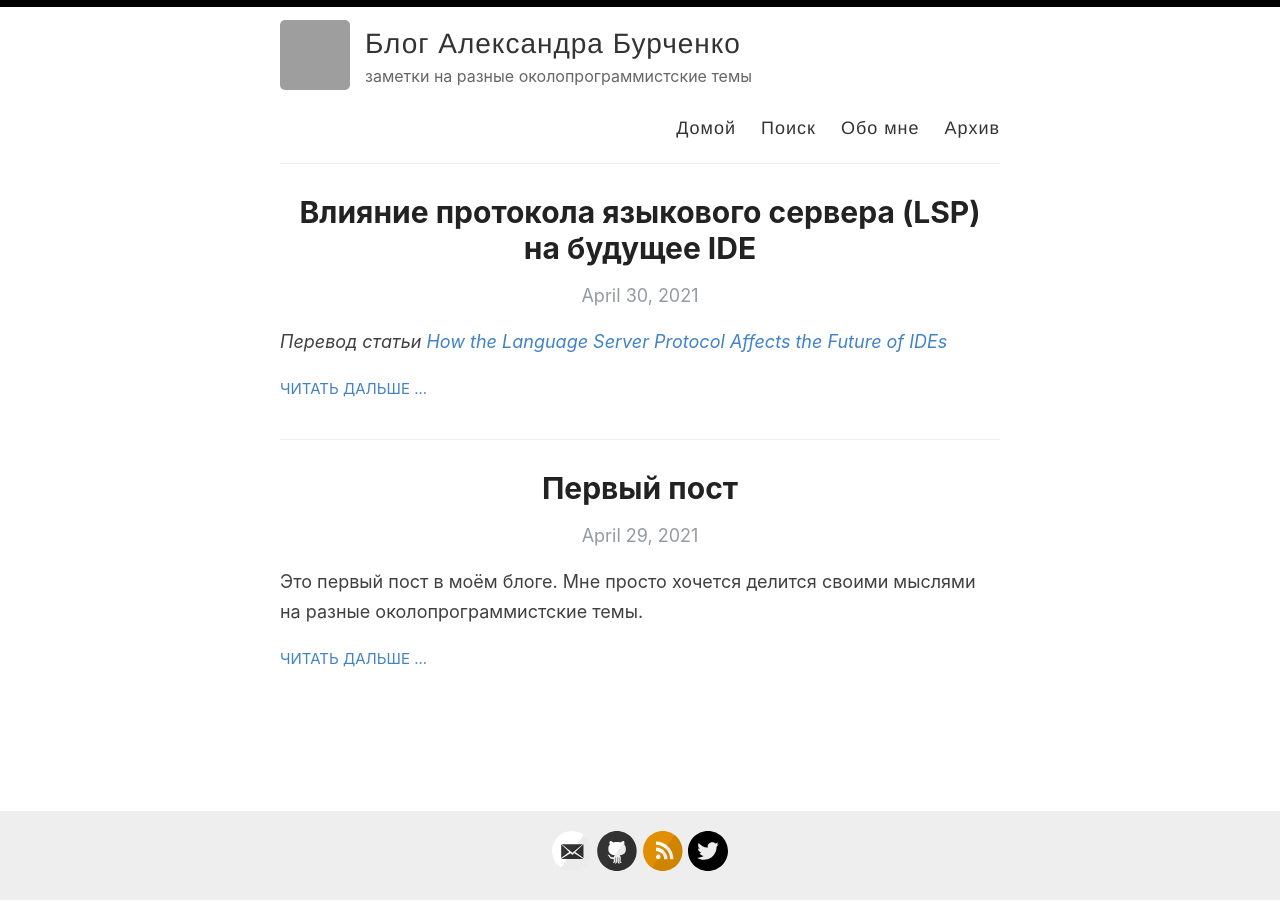
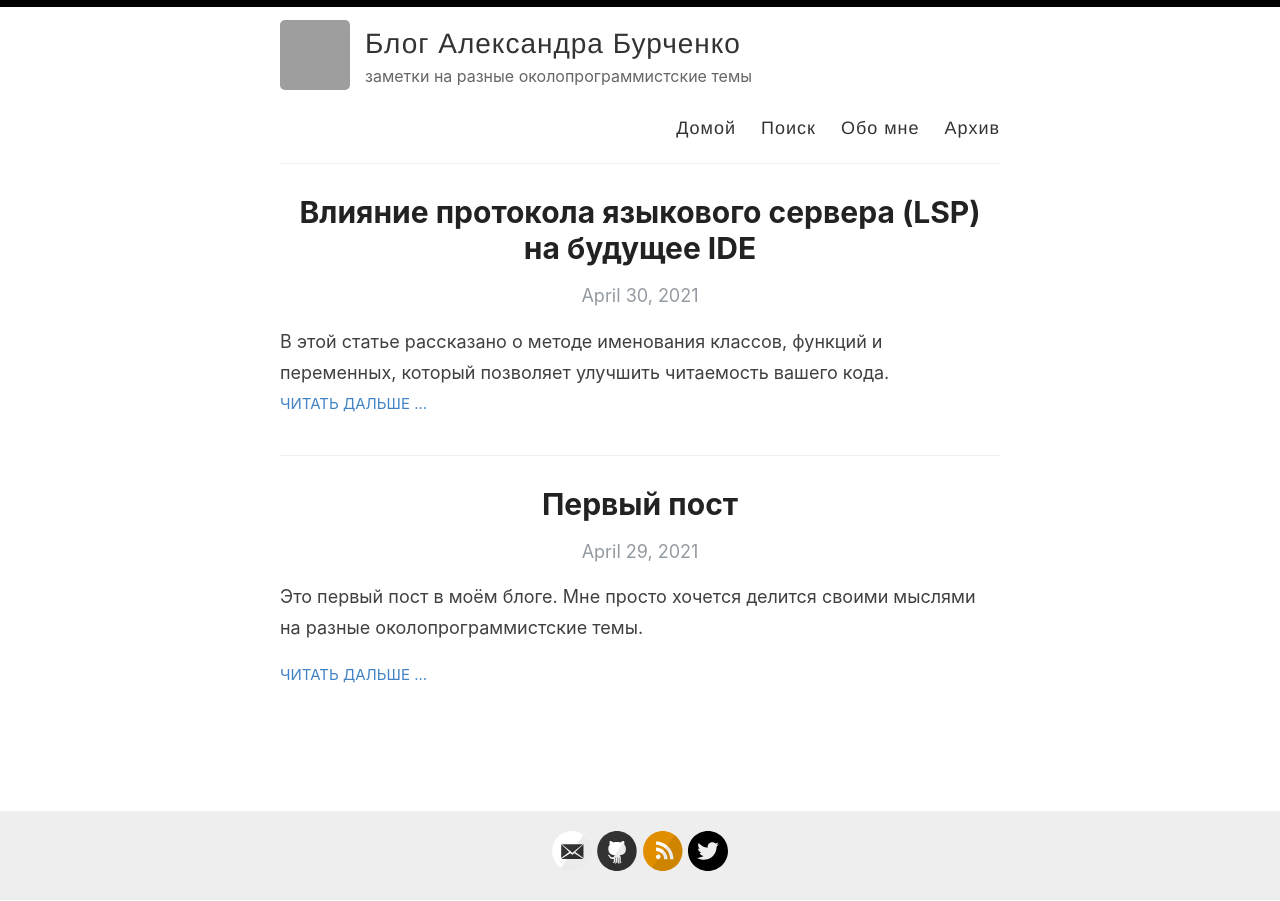
Before and after one commit to AABur/aabur.github.io, a Jekyll site: the page built from index.html, in a window 1280 px wide. Built offline with Jekyll 4.4.1, drawn with Linux system fonts in a browser that asks for light colours; the list of posts is cut into pages by our own code; some of the changed lines change nothing that is shown; grey boxes are pictures that could not be loaded.

Commit message:
update 2021-4-30-How-LSP-Affects-Future-of-IDEs

```diff
--- a/_posts/2021-4-30-How-LSP-Affects-Future-of-IDEs.md
+++ b/_posts/2021-4-30-How-LSP-Affects-Future-of-IDEs.md
@@ -2,6 +2,7 @@
 layout: post
 title: Влияние протокола языкового сервера (LSP) на будущее IDE
 categories: [Hexlet, Habr]
+excerpt: В этой статье рассказано о методе именования классов, функций и переменных, который позволяет улучшить читаемость вашего кода.
 published: true
 ---
 _Перевод статьи [How the Language Server Protocol Affects the Future of IDEs](https://www.freecodecamp.org/news/language-server-protocol-and-the-future-of-ide/)_
@@ -9,7 +10,7 @@ _Перевод статьи [How the Language Server Protocol Affects the Futur
 _Автор оригинала [Mehul Mohan](https://www.freecodecamp.org/news/author/mehulmpt/)_
 
 
-![screely.png]({{site.baseurl}}/images/screely.png)
+![screely.png]({{site.baseurl}}/images/LSP-1.png)
 
 С момента своего появления Visual Studio Code в одиночку так сильно повлиял на экосистему разработчиков, что возврата назад уже не будет. Это общедоступный бесплатный инструмент с открытым исходным кодом и это очень мощный инструмент.
 
@@ -31,7 +32,7 @@ _Автор оригинала [Mehul Mohan](https://www.freecodecamp.org/news/a
 
 Поддержка автозавершения и IntelliSense для HTML/CSS/JavaScript идет сразу вместе с VSCode (так же, как PyCharm идет сразу с поддержкой Python). Однако такая же поддержка других языков может быть реализована с помощью протокола LSP для этих языков.
 
-![pn5c0n3zus769e5fadbk.gif]({{site.baseurl}}/images/pn5c0n3zus769e5fadbk.gif)
+![pn5c0n3zus769e5fadbk.gif]({{site.baseurl}}/images/LSP-2.gif)
 
 
 ## Что такое JSON-RPC?
@@ -78,7 +79,7 @@ Content-Length: 78
 
 LSP требует, чтобы вы передали заголовок `Content-Length`, за которым следуют два `CRLF` токена `\r\n`. Когда запущенные языковые серверы, такие как `ccls`, получат это сообщение, они ответят соответствующим сообщением:
 
-![7zxtfv0a4c15mqxdl2mr.png]({{site.baseurl}}/images/7zxtfv0a4c15mqxdl2mr.png)
+![7zxtfv0a4c15mqxdl2mr.png]({{site.baseurl}}/images/LSP-3.png)
 
 Конечно, в приведенном выше примере видно, что `ccls` говорит о том, что не существует метода, названного `runThisFunction`. Но можно заметить, что удаленный сервер также отвечает заголовком `Content-Length` со спецификацией JSON-RPC.
 
@@ -90,7 +91,7 @@ LSP требует, чтобы вы передали заголовок `Content
 **M** = Различные языки (C, C++, PHP, Python, Node, Swift, Go и т.д.).
 **N** = Различные редакторы кода (VSCode, Eclipse, Notepad++, Sublime Text и т.д.).
 
-![Screenshot-2020-04-02-at-8.30.21-PM.png]({{site.baseurl}}/images/Screenshot-2020-04-02-at-8.30.21-PM.png)
+![Screenshot-2020-04-02-at-8.30.21-PM.png]({{site.baseurl}}/images/LSP-4.png)
 
 Раньше для того, чтобы M редакторов поддерживали N языков, вам нужно было иметь M*N решений. То есть каждый редактор кода должен был реализовать поддержку каждого языка самостоятельно.
 
```
Also changed, not shown: images/LSP-1.png (renamed from images/screely.png), images/LSP-2.gif (renamed from images/pn5c0n3zus769e5fadbk.gif), images/LSP-3.png (renamed from images/7zxtfv0a4c15mqxdl2mr.png), images/LSP-4.png (renamed from images/Screenshot-2020-04-02-at-8.30.21-PM.png).
